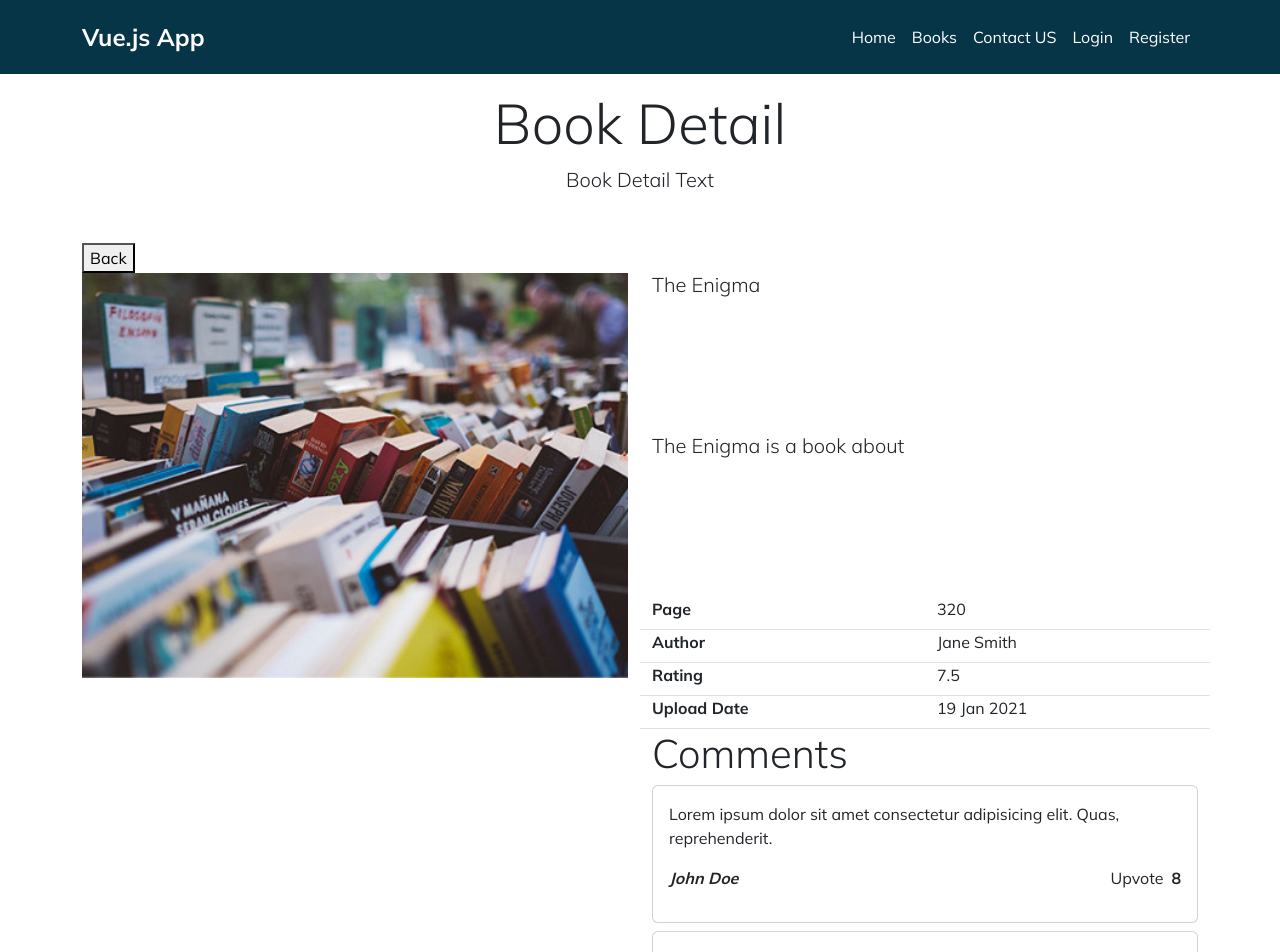
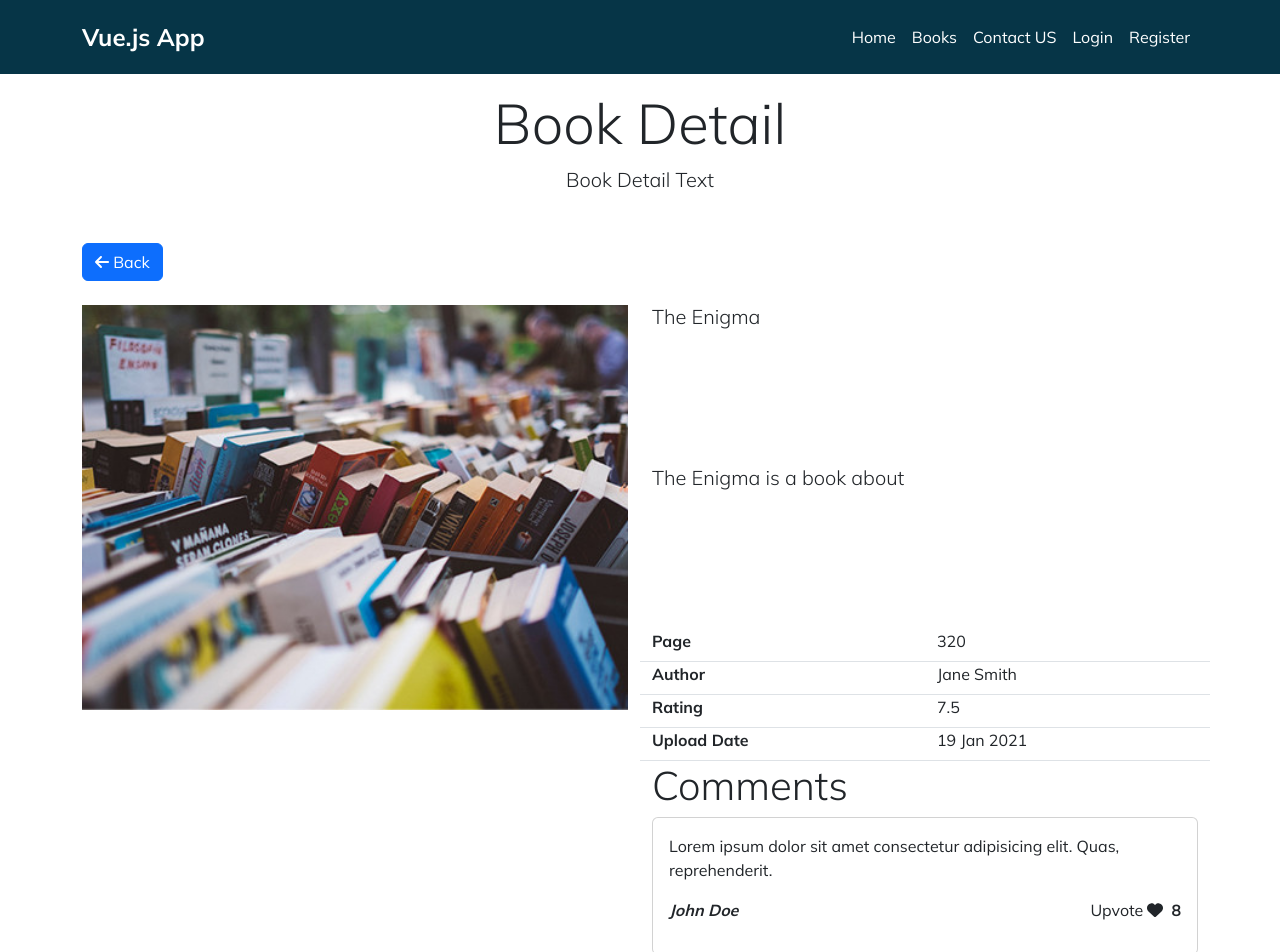
Before and after one commit to abdurrahmanekecik/Bookstore-MEVN, a Vue app: page /books/1 in a window 1280 px wide. Shown: the top 952 px of the page. Built offline with nearby package versions, Linux system fonts and the light colour scheme.

Commit message:
Font Awesome Added

```diff
--- a/package.json
+++ b/package.json
@@ -11,6 +11,11 @@
     "format": "prettier --write src/"
   },
   "dependencies": {
+    "@fortawesome/fontawesome-svg-core": "^6.5.2",
+    "@fortawesome/free-brands-svg-icons": "^6.5.2",
+    "@fortawesome/free-regular-svg-icons": "^6.5.2",
+    "@fortawesome/free-solid-svg-icons": "^6.5.2",
+    "@fortawesome/vue-fontawesome": "^3.0.0",
     "bootstrap": "^5.3.3",
     "vue": "^3.4.21",
     "vue-router": "^4.3.0"
--- a/src/main.js
+++ b/src/main.js
@@ -2,8 +2,19 @@ import "bootstrap/dist/css/bootstrap.min.css";
 import { createApp } from 'vue'
 import App from './App.vue'
 import router from '@/router/index.js'
+/* import the fontawesome core */
+import { library } from '@fortawesome/fontawesome-svg-core'
 
+/* import font awesome icon component */
+import { FontAwesomeIcon } from '@fortawesome/vue-fontawesome'
+
+
+import { fas } from '@fortawesome/free-solid-svg-icons'
+/* add icons to the library */
+library.add(fas)
 
 const app = createApp(App)
 app.use(router)
+app.component('font-awesome-icon', FontAwesomeIcon)
+
 app.mount('#app')
--- a/src/views/BookDetailView.vue
+++ b/src/views/BookDetailView.vue
@@ -2,7 +2,7 @@
   <section>
     <div class="container">
       <SectionHeader :title="sectionTitle" :text="sectionText" />
-      <button>Back</button>
+      <button class="btn btn-primary mb-4"><font-awesome-icon icon="arrow-left" /> Back</button>
       <div class="row mb-4">
         <div class="col-lg-6">
           <img class="card-img-top" src="/public/assets/images/b1.jpg" />
@@ -54,7 +54,7 @@
                   <div class="d-flex justify-content-between">
                     <p class="fw-bold fst-italic">John Doe</p>
                     <div class="d-flex align-items-center">
-                      <p>Upvote</p>
+                      <p>Upvote <font-awesome-icon icon="heart" /></p>
                       <p class="ps-2"><strong>8</strong></p>
                     </div>
                   </div>
@@ -110,6 +110,11 @@ export default {
   components: {
     SectionHeader
   },
+  methods: {
+    goBack() {
+      this.$router.go(-1)
+    }
+  },
   created() {
     const bookId = this.$route.params.id
     this.book = fakeData.find((book) => book.id === parseInt(bookId))
```
Also changed, not shown: 1 other file (tests, documents, lock files or other folders).
